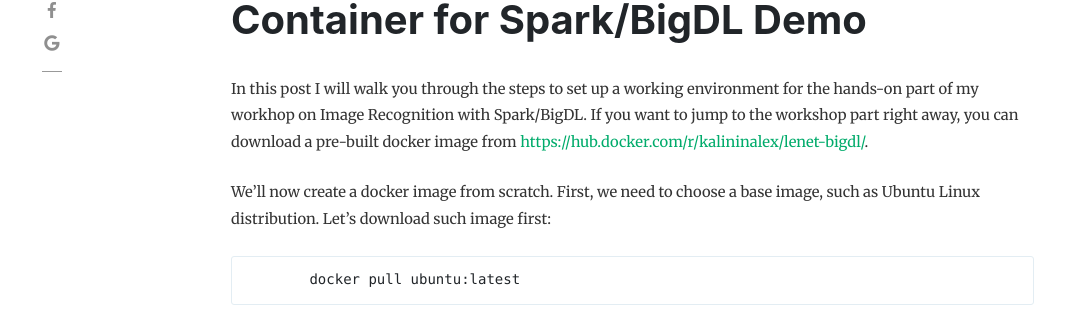
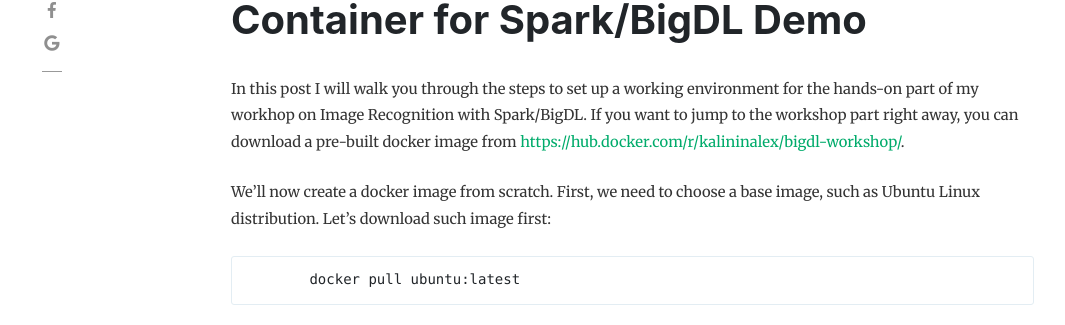
Before and after one commit to alex-kalinin/alex-kalinin.github.io, a Jekyll site: the page built from _posts/2018-06-15-create-docker-container-for-spark-bigdl-lenet-demo.md, in a window 1280 px wide and 900 px high. Shown: the part 227-552 px from the top of the window, without its empty margins (54-1119 px from the left). Built offline with Jekyll 4.4.1, drawn with Linux system fonts in a browser that asks for light colours; nearby versions of some CDN libraries; our own code applies the rules of GitHub Pages for plain Markdown files; formulas are drawn with MathJax 3; comment, search, counter and statistics services are not loaded; some of the changed lines change nothing that is shown.

Commit message:
Update the link to the docker image for BigDL workshop

```diff
--- a/_posts/2018-06-15-create-docker-container-for-spark-bigdl-lenet-demo.md
+++ b/_posts/2018-06-15-create-docker-container-for-spark-bigdl-lenet-demo.md
@@ -3,7 +3,7 @@
 featured: true
 ---
 
-In this post I will walk you through the steps to set up a working environment for the hands-on part of my workhop on Image Recognition with Spark/BigDL. If you want to jump to the workshop part right away, you can download a pre-built docker image from [https://hub.docker.com/r/kalininalex/lenet-bigdl/](https://hub.docker.com/r/kalininalex/lenet-bigdl/).
+In this post I will walk you through the steps to set up a working environment for the hands-on part of my workhop on Image Recognition with Spark/BigDL. If you want to jump to the workshop part right away, you can download a pre-built docker image from [https://hub.docker.com/r/kalininalex/bigdl-workshop/](https://hub.docker.com/r/kalininalex/bigdl-workshop/).
 
 We'll now create a docker image from scratch. First, we need to choose a base image, such as Ubuntu Linux distribution. Let's download such image first:
 
```
